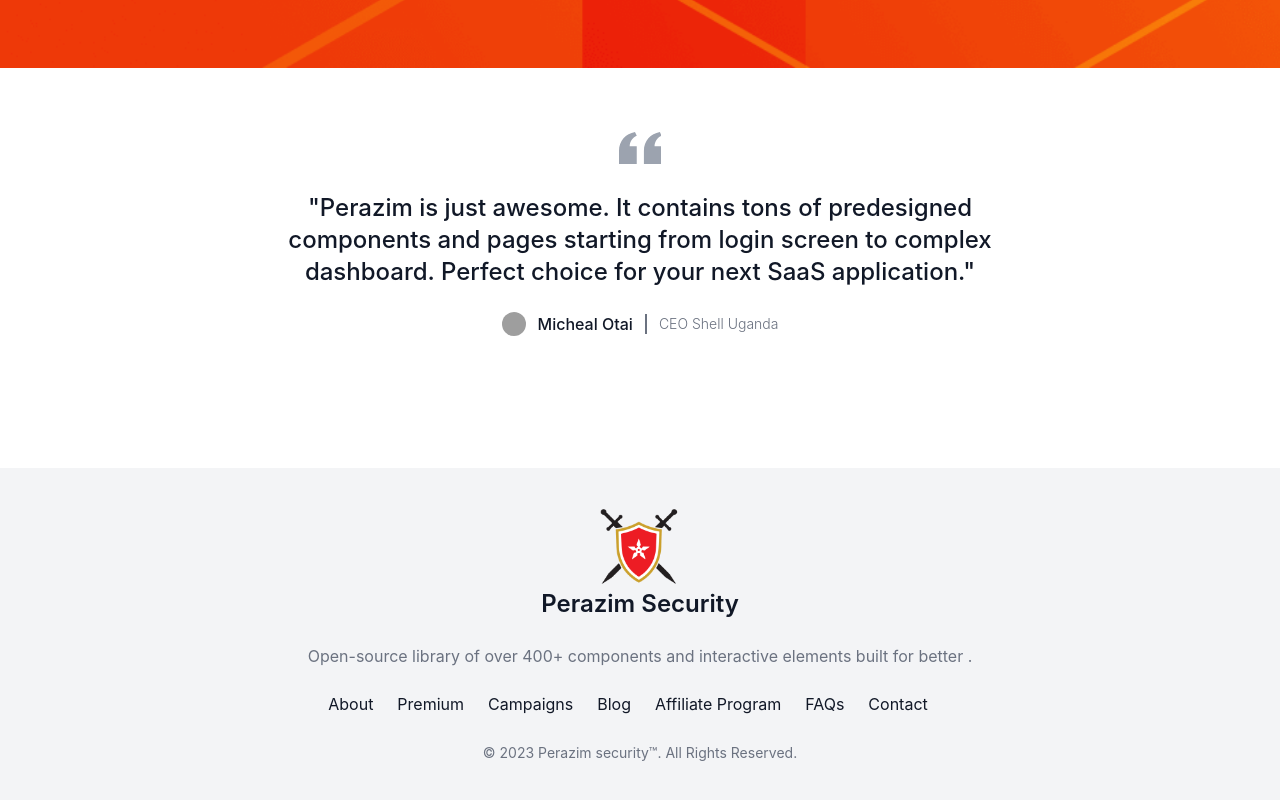
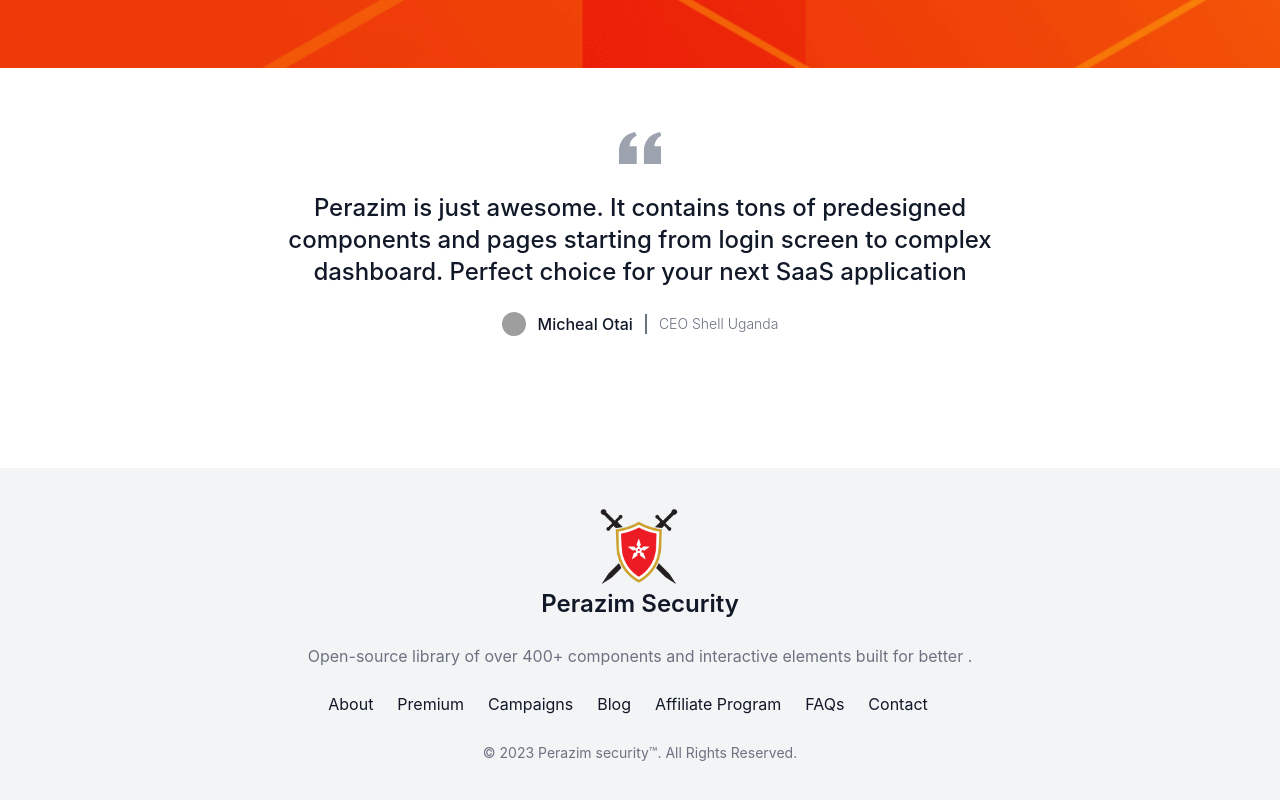
Before and after one commit to opeCre8tivia/perazim, a Next.js app: page / in a window 1280 px wide. Shown: the part 2265-3065 px from the top of the page. Built offline with nearby package versions, Linux system fonts and the light colour scheme; grey boxes are pictures that could not be loaded.

Commit message:
removing blockquote element

```diff
--- a/pages/index.tsx
+++ b/pages/index.tsx
@@ -57,13 +57,13 @@ const Home: NextPage = () => {
                     fill="currentColor"
                   />
                 </svg>
-                <blockquote>
-                  <p className="text-2xl font-medium text-gray-900 dark:text-white">
-                    "Perazim is just awesome. It contains tons of predesigned
-                    components and pages starting from login screen to complex
-                    dashboard. Perfect choice for your next SaaS application."
-                  </p>
-                </blockquote>
+
+                <p className="text-2xl font-medium text-gray-900 dark:text-white">
+                  Perazim is just awesome. It contains tons of predesigned
+                  components and pages starting from login screen to complex
+                  dashboard. Perfect choice for your next SaaS application
+                </p>
+
                 <figcaption className="flex items-center justify-center mt-6 space-x-3">
                   <img
                     className="w-6 h-6 rounded-full"
```
